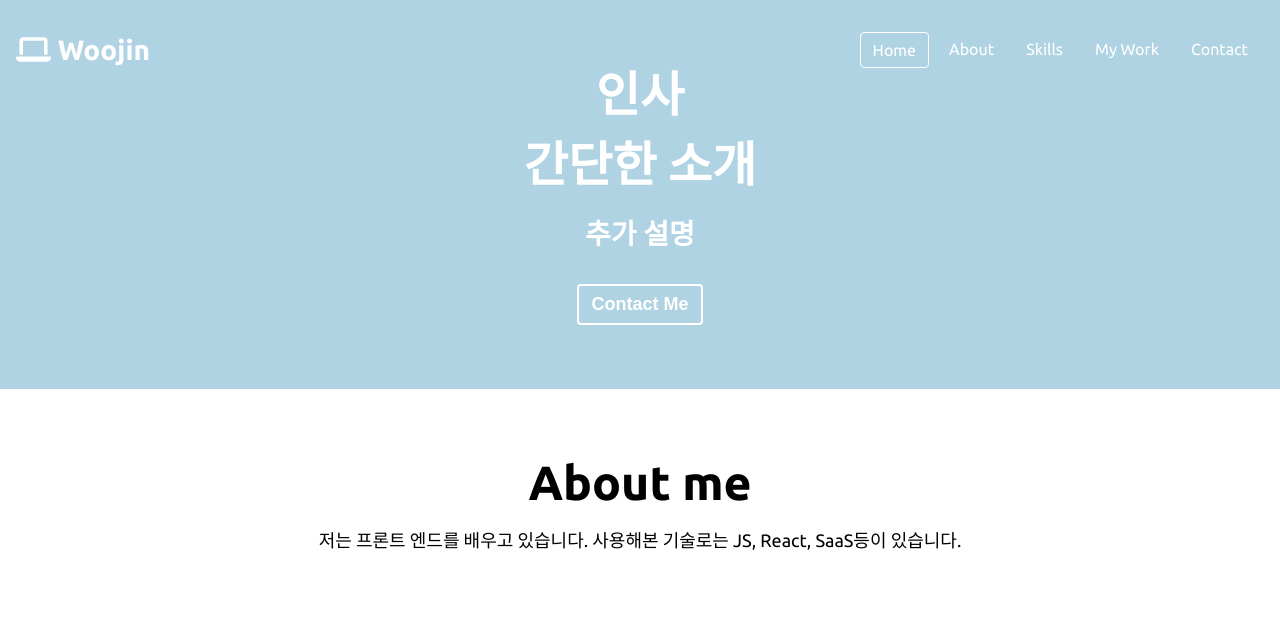
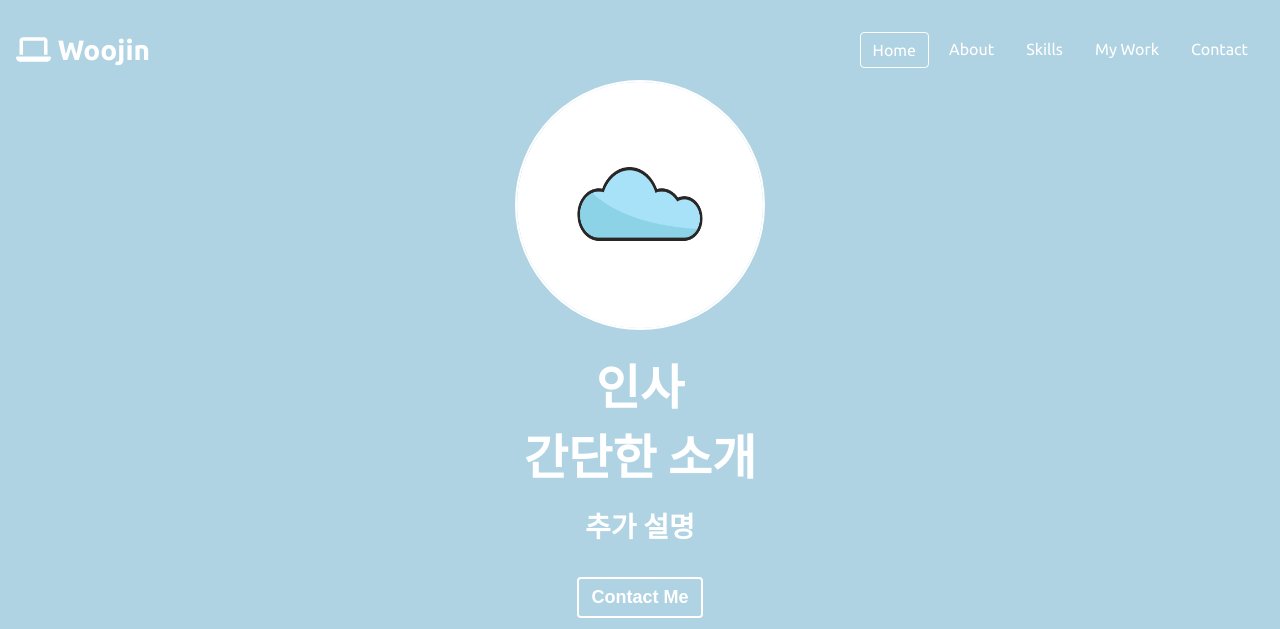
Before and after one commit to Woojin-Shin6464/portfolio-clone, a plain HTML site: page index.html in a window 1280 px wide. Shown: the top 629 px of the page. Drawn offline with Linux system fonts and the light colour scheme.

Commit message:
Add new img file: profile-sample.png

```diff
--- a/index.html
+++ b/index.html
@@ -36,8 +36,7 @@
     <!-- Home -->
     <section id="home">
       <div class="home__container">
-        <!-- profile 이미지 추가하기 -->
-        <!-- <img src="" alt="Woojin's profile photo" class="home__avatar" /> -->
+        <img src="imgs/profile-sample.png" alt="Woojin's profile photo" class="home__avatar" />
         <h1 class="home__title">인사 <br />간단한 소개</h1>
         <h2 class="home__description">추가 설명</h2>
         <button class="home__contact">Contact Me</button>
--- a/style.css
+++ b/style.css
@@ -150,7 +150,7 @@ p {
 #home {
   /* background: url(imgs/home-background.png) center/cover no-repeat; */
   background-color: var(--color-light-blue);
-  padding: 40px;
+  padding: 80px 40px 40px 40px;
   text-align: center;
 }
 
```
Also changed, not shown: imgs/profile-sample.png (added).
